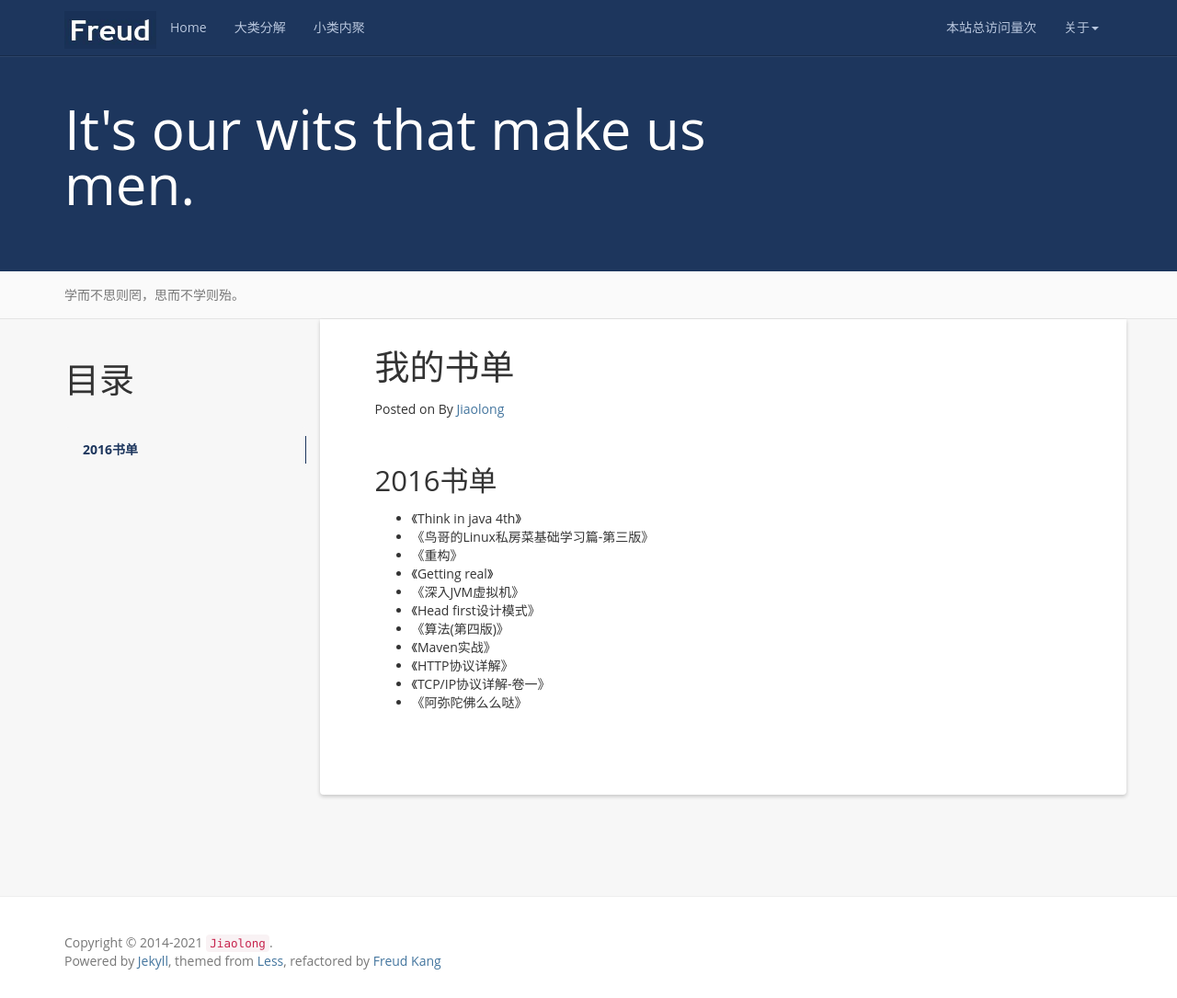
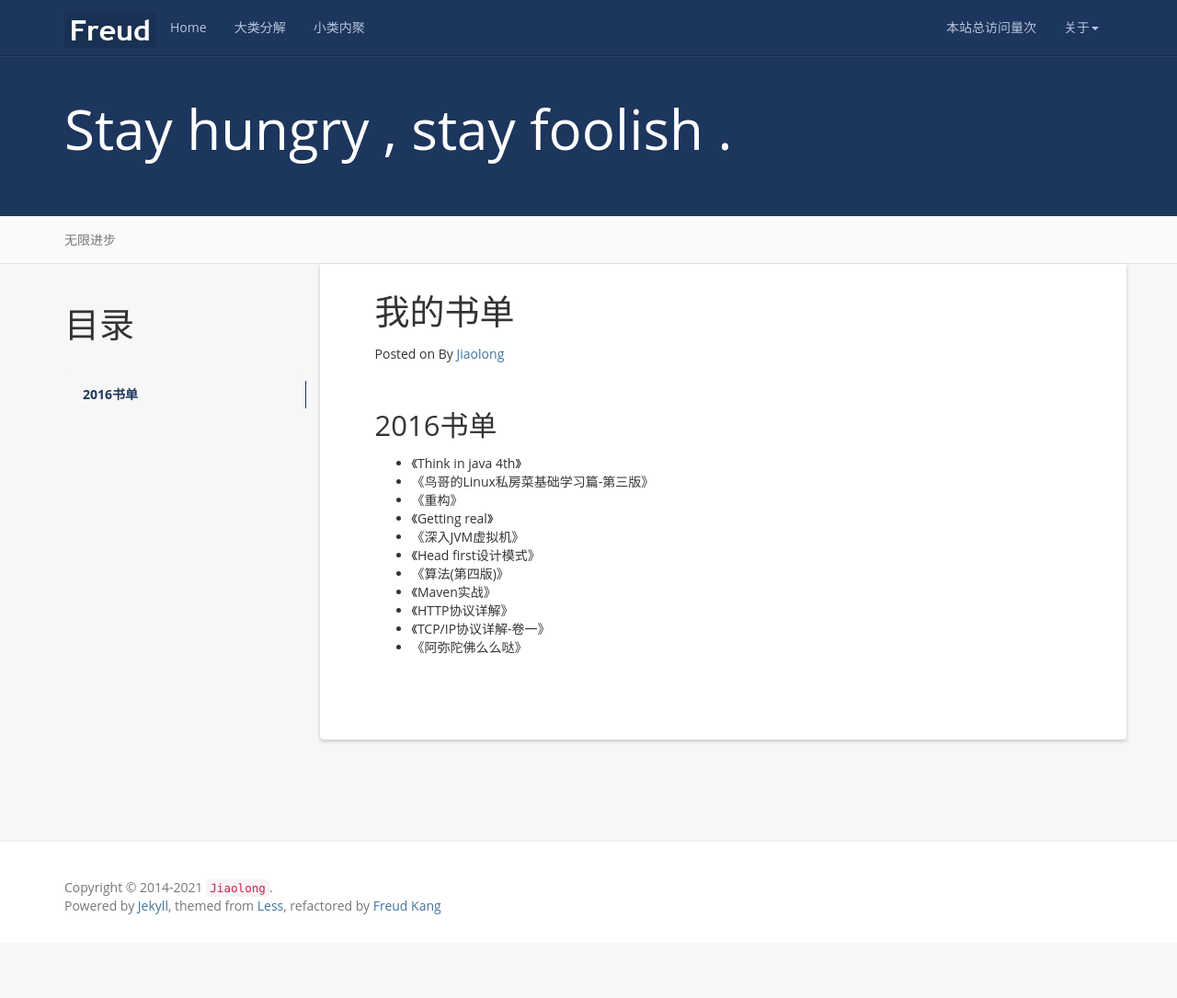
Before and after one commit to wang-jiaolong/code-record, a Jekyll site: the page built from books.md, in a window 1280 px wide and 1085 px high. Shown: the whole window at 92% size. Built offline with Jekyll 4.4.1, drawn with Linux system fonts in a browser that asks for light colours; nearby versions of some CDN libraries; a script that is not in the unit is left out; comment, search, counter and statistics services are not loaded.

Commit message:
Update _config.yml

```diff
--- a/_config.yml
+++ b/_config.yml
@@ -4,12 +4,12 @@ email: iwangjiaolong@163.com
 author: Jiaolong
 url: http://record.jiaolong.space
 resume_site: http://record.jiaolong.space
-github: https://github.com/luoyan35714/
+github: https://github.com/Wang-Jiaolong
 baseurl: "/LessOrMore"
 description: Actually, less is more!
-meta_description: Jiaolong;个人博客;学而不思则罔;思而不学则殆;生命不止;折腾不休
-motto: It's our wits that make us men.
-banner: 学而不思则罔，思而不学则殆。
+meta_description: Jiaolong;简单记录刷题历程
+motto: Stay hungry , stay foolish .
+banner: 无限进步
 
 #permalink: /:categories/:year/:month/:day/:title/
 permalink: /:year/:month/:day/:title/
```
